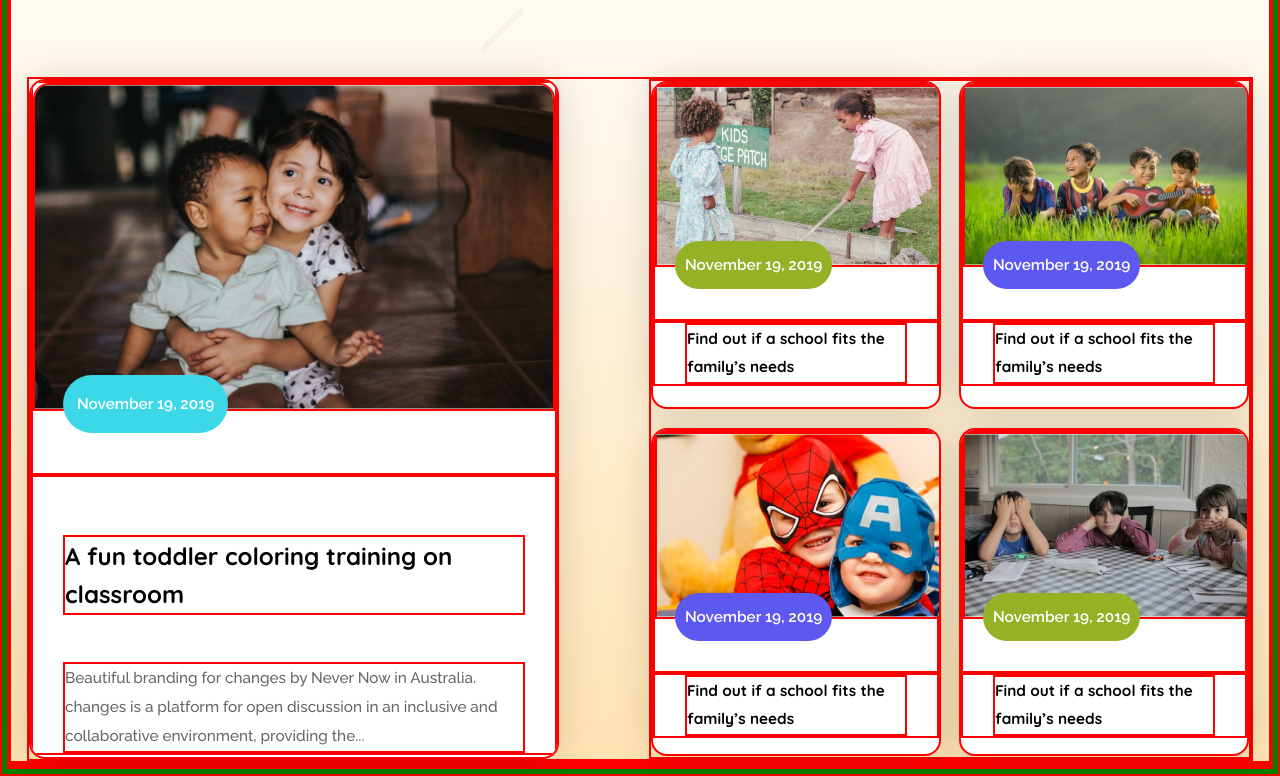
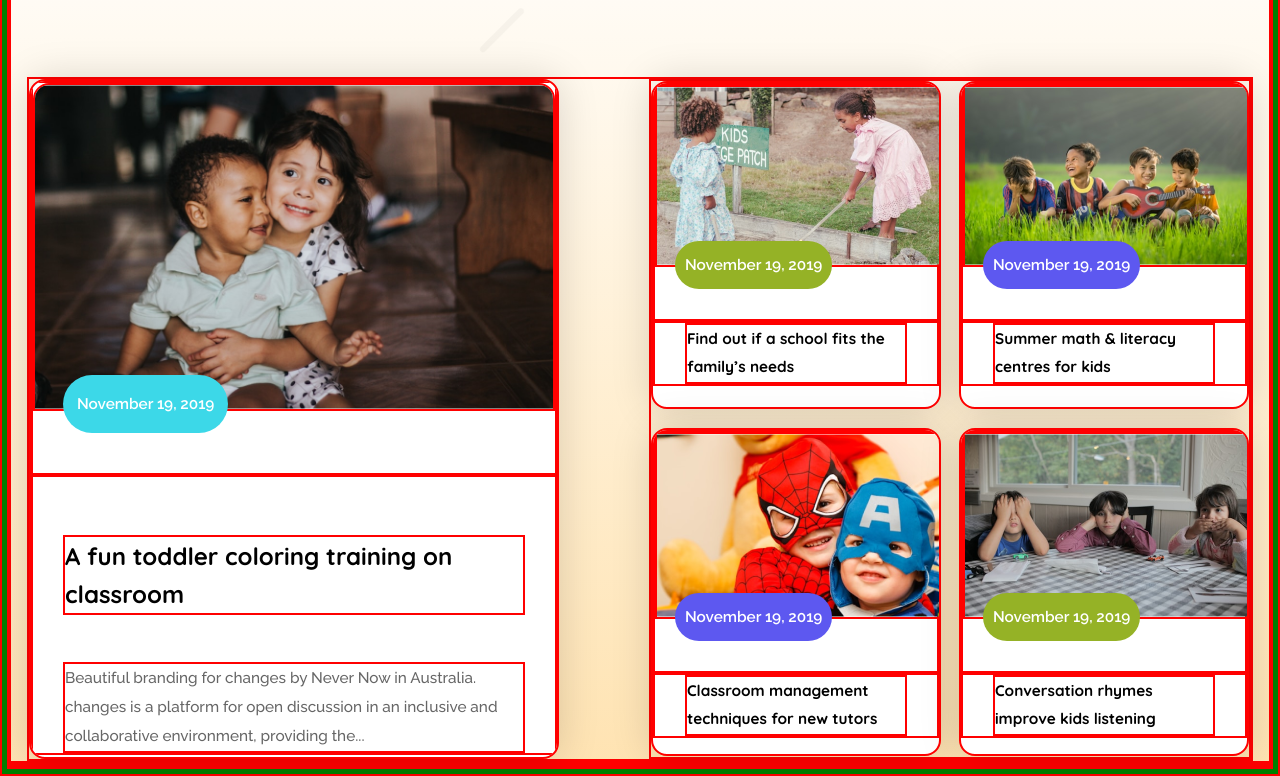
Before and after one commit to SaymaShipra/A2-kids-School, a plain HTML site: page index.html in a window 1280 px wide. Shown: the part 1710-2486 px from the top of the page. Drawn offline with Linux system fonts and the light colour scheme.

```diff
--- a/index.html
+++ b/index.html
@@ -154,7 +154,7 @@
               </div>
 
               <div class="box-text">
-                <h6>Find out if a school fits the family’s needs</h6>
+                <h6>Summer math & literacy centres for kids</h6>
               </div>
             </div>
 
@@ -165,7 +165,7 @@
               </div>
 
               <div class="box-text">
-                <h6>Find out if a school fits the family’s needs</h6>
+                <h6>Classroom management techniques for new tutors</h6>
               </div>
             </div>
 
@@ -178,7 +178,7 @@
               </div>
 
               <div class="box-text">
-                <h6>Find out if a school fits the family’s needs</h6>
+                <h6>Conversation rhymes improve kids listening</h6>
               </div>
             </div>
 
--- a/style.css
+++ b/style.css
@@ -259,6 +259,7 @@ ul .nav-items a {
   background: #fea301;
   border-radius: 50%;
   color: white;
+  cursor: pointer;
 }
 .arrow {
   justify-content: center;
```
